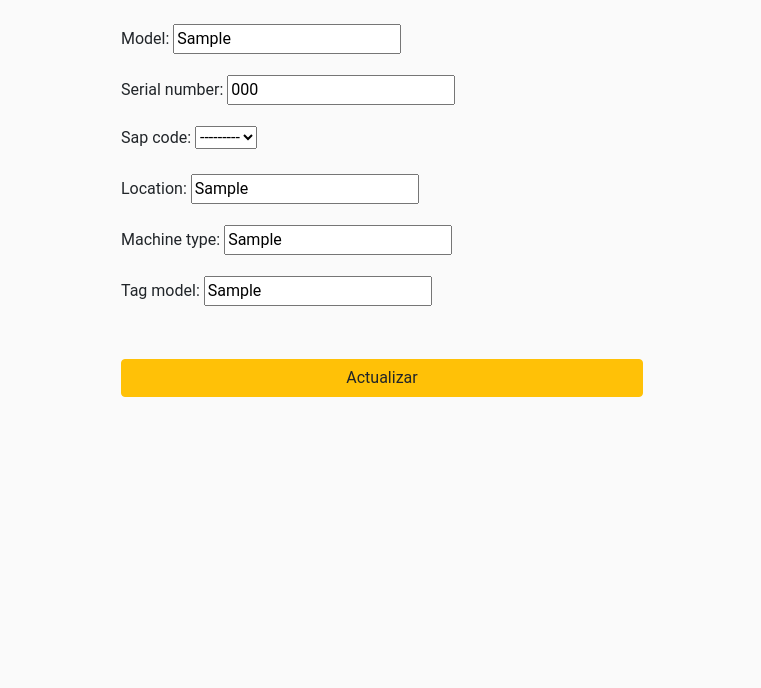
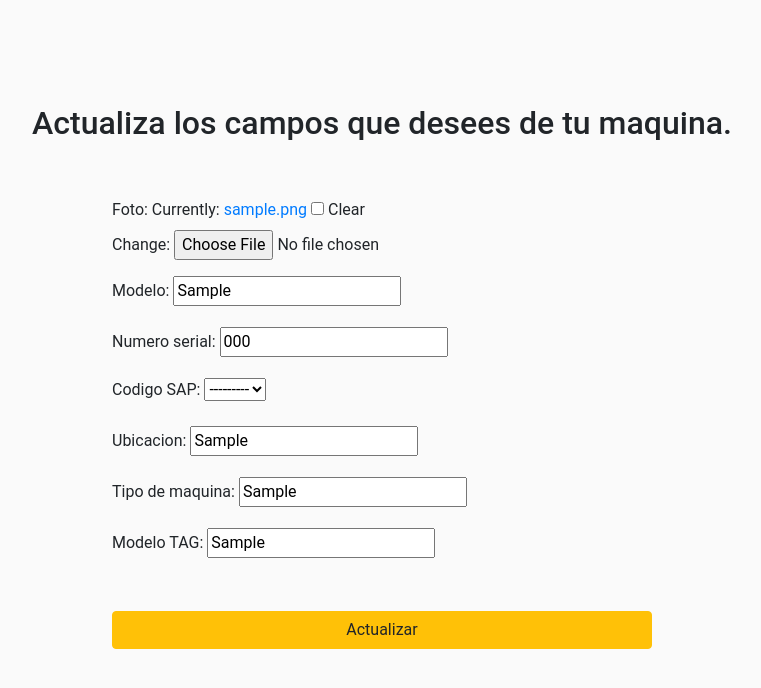
Before and after one commit to p1gm1/MaintenaceAid, a Django app: a page that uses thermoapp/templates/machines/update.html in a window 1280 px wide. Shown: the part 56-744 px from the top of the page, without its empty margins (258-1019 px from the left). Run offline with Django 3.2, Linux system fonts and the light colour scheme; a user stored in the database is signed in; tables that the repository leaves empty hold one stand-in row (values such as "Sample post"); parts of the project's set-up code (start-up, migrations or seed data) failed here and were passed over; some libraries are stand-ins or nearby versions.

Commit message:
Machine profile picture add

```diff
--- a/config/urls.py
+++ b/config/urls.py
@@ -16,7 +16,7 @@ urlpatterns = [
     # User management
     path("users/", include("thermoapp.users.urls", namespace="users")),
     path("accounts/", include("allauth.urls")),
-    path("", include(("thermoapp.reports.urls", "reports"), namespace="reports")),
+    # path("", include(("thermoapp.reports.urls", "reports"), namespace="reports")),
     path("machines/", include(("thermoapp.machines.urls", "machines"), namespace="machines")),
 ] + static(settings.MEDIA_URL, document_root=settings.MEDIA_ROOT)
 
--- a/thermoapp/machines/models.py
+++ b/thermoapp/machines/models.py
@@ -1,6 +1,6 @@
 # django
 from django.db import models
-#from django.contrib.auth.models import User
+from django.utils.translation import gettext_lazy as _
 
 # Model
 from thermoapp.users.models import User
@@ -10,15 +10,47 @@ from thermoapp.reports.models import SAPCode
 #Model Machine
 class Machine(models.Model):
 
-	register_by = models.ForeignKey(User, on_delete=models.CASCADE, blank=True, null=True)
-	model = models.CharField(max_length=255, blank=True, null=True)
-	neta_classification = models.CharField(max_length=255, blank=True, null=True)
-	serial_number = models.CharField(max_length=51, blank=True, null=True, unique=True)
+	register_by = models.ForeignKey(User,
+									on_delete=models.CASCADE,
+									verbose_name=_("Registrado por"),
+									blank=True,
+									null=True)
+	picture = models.ImageField(_("Foto"),
+								upload_to='machines/pictures',
+								blank=True,
+								null=True)
+	model = models.CharField(_("Modelo"),
+							 max_length=255,
+							 blank=True,
+							 null=True)
+	neta_classification = models.CharField(_("Clasificacion NETA"),
+										   max_length=255,
+										   blank=True,
+										   null=True)
+	serial_number = models.CharField(_("Numero serial"),
+									 max_length=51,
+									 blank=True,
+									 null=True,
+									 unique=True)
 	report_number = models.IntegerField(default=0)
-	sap_code = models.ForeignKey(SAPCode, on_delete=models.CASCADE, blank=True, null=True)
-	location = models.CharField(max_length=55, blank=True, null=True)
-	machine_type = models.CharField(max_length=55, blank=True, null=True)
-	tag_model = models.CharField(max_length=55, blank=True, null=True, unique=True)
+	sap_code = models.ForeignKey(SAPCode,
+								 on_delete=models.CASCADE,
+								 verbose_name=_("Codigo SAP"),
+								 blank=True,
+								 null=True)
+	location = models.CharField(_("Ubicacion"),
+								max_length=55,
+								blank=True,
+								null=True)
+	machine_type = models.CharField(_("Tipo de maquina"),
+									max_length=55,
+									blank=True,
+									null=True)
+	tag_model = models.CharField(_("Modelo TAG"),
+								 max_length=55,
+								 blank=True,
+								 null=True,
+								 unique=True)
 
 	def __str__(self):
 		return'{}'.format(self.tag_model)
--- a/thermoapp/machines/views.py
+++ b/thermoapp/machines/views.py
@@ -8,7 +8,7 @@ from django.views.generic.edit import FormView, UpdateView
 from thermoapp.machines.models import Machine
 
 # Form
-from thermoapp.machines.forms import MachineCreateForm, MachineUpdateForm
+from thermoapp.machines.forms import MachineCreateForm
 
 # Django Rest
 from rest_framework import (status,
@@ -84,7 +84,8 @@ class UpdateMachineView(LoginRequiredMixin, UpdateView):
     slug_field = 'tag_model'
     slug_url_kwarg = 'tag_model'
     model = Machine
-    fields = ('model',
+    fields = ('picture',
+              'model',
               'serial_number',
               'sap_code',
               'location',
--- a/thermoapp/templates/machines/update.html
+++ b/thermoapp/templates/machines/update.html
@@ -6,9 +6,17 @@
 {% endblock %}
 
 {% block content %}
+    <div class="container" style="margin-top: 6em;">
+        <div class="row">
+            <div class="col mt-2 d-flex justify-content-center">
+                <h2>Actualiza los campos que desees de tu maquina.</h2>
+            </div>
+        </div>
+    </div>
+
     <div class="container">
         <div class="row justify-content-md-center">
-            <div class="col-6 p-4" id="machine-box">
+            <div class="col-6 pt-5" id="machine-box">
                 <form action="{% url 'machines:update_machine' machine.tag_model %}" method="POST" enctype="multipart/form-data">
                     {% csrf_token %}
                     {# machine model #}
```
Also changed, not shown: thermoapp/reports/views.py (+0 -44 lines), thermoapp/templates/machines/detail.html (+10 -6 lines), thermoapp/templates/machines/inspect.html (+9 -4 lines), thermoapp/media/machines/pictures/machine_1.jpg (added).
